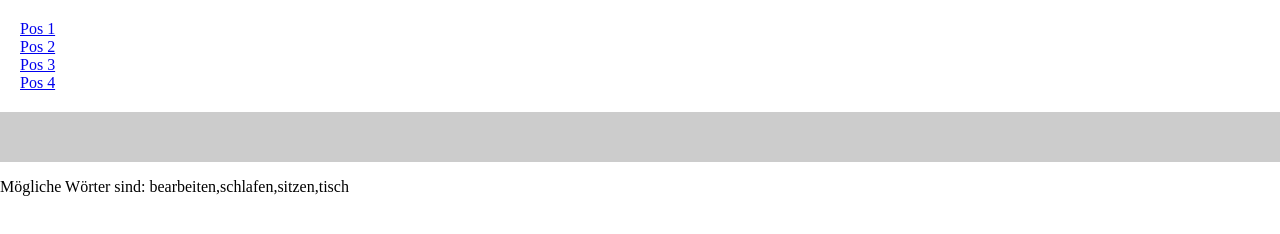
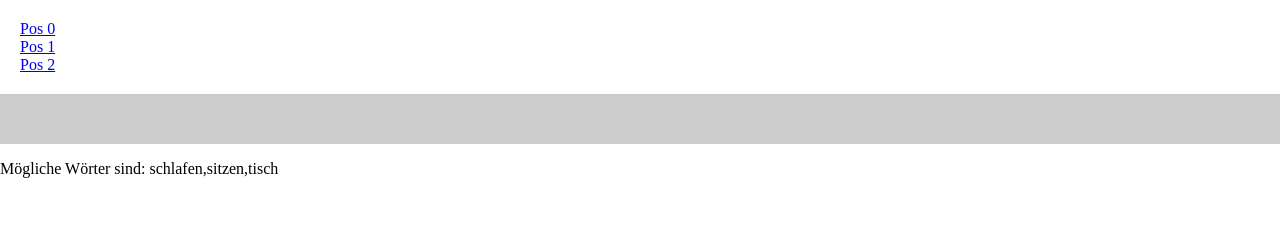
Before and after one commit to Patrick-Fieger/P6, a plain HTML site: page arduino/index.html in a window 1280 px wide. Drawn offline with nearby package versions, Linux system fonts and the light colour scheme.

Commit message:
arduino committ

```diff
--- a/arduino/index.html
+++ b/arduino/index.html
@@ -46,10 +46,9 @@
 </head>
 <body>
 <ul>
+	<li><a href="#" title="">Pos 0</a></li>
 	<li><a href="#" title="">Pos 1</a></li>
 	<li><a href="#" title="">Pos 2</a></li>
-	<li><a href="#" title="">Pos 3</a></li>
-	<li><a href="#" title="">Pos 4</a></li>
 </ul>
 
 <span class="red"></span>
@@ -62,7 +61,7 @@
 		var recognition = new webkitSpeechRecognition();
 		recognition.continuous = true;
 		recognition.interimResults = true;
-		var woerter = ['bearbeiten','schlafen','sitzen','tisch'];
+		var woerter = ['schlafen','sitzen','tisch'];
 		var system_said = false;
 
 		$('p').append(' ' + woerter.toString());
```
Also changed, not shown: 3 other files.
